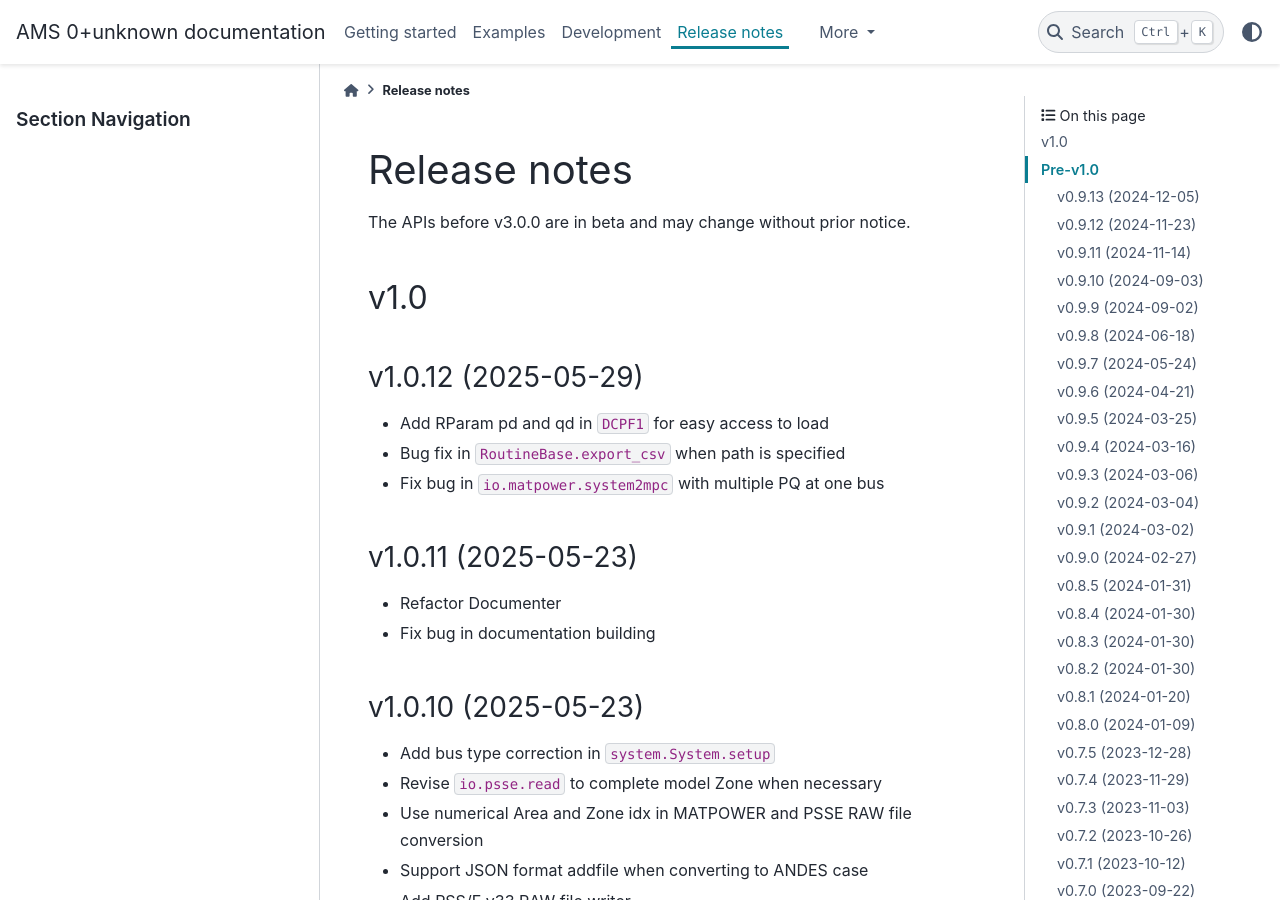
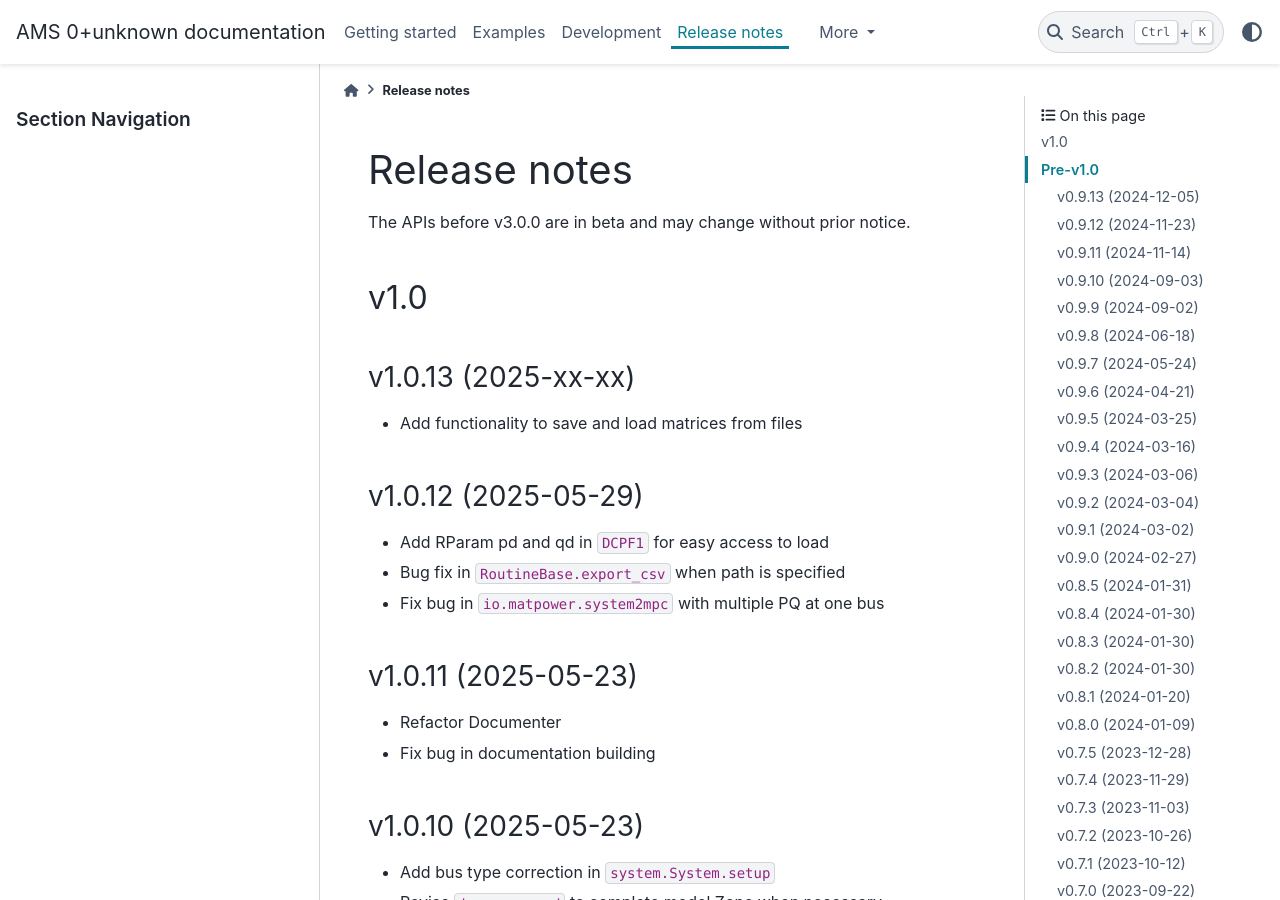
Before and after one commit to CURENT/ams, a Sphinx documentation site: the page built from docs/source/release-notes.rst, in a window 1280 px wide and 900 px high. Built offline with Sphinx 7.4.7 and the PyData theme 0.15.4, drawn with Linux system fonts in a browser that asks for light colours; pages that are not in the unit, such as notebooks, are missing from menus.

Commit message:
Update release notes

```diff
--- a/docs/source/release-notes.rst
+++ b/docs/source/release-notes.rst
@@ -8,6 +8,11 @@ The APIs before v3.0.0 are in beta and may change without prior notice.
 
 v1.0
 ==========
+
+v1.0.13 (2025-xx-xx)
+----------------------
+
+- Add functionality to save and load matrices from files
 
 v1.0.12 (2025-05-29)
 ----------------------
```
